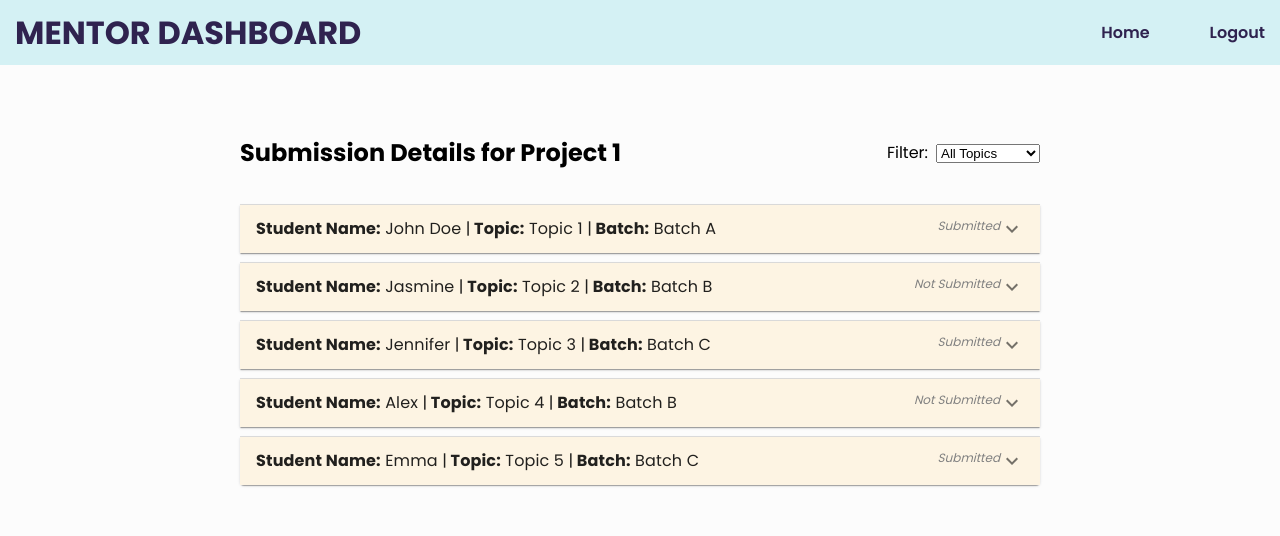
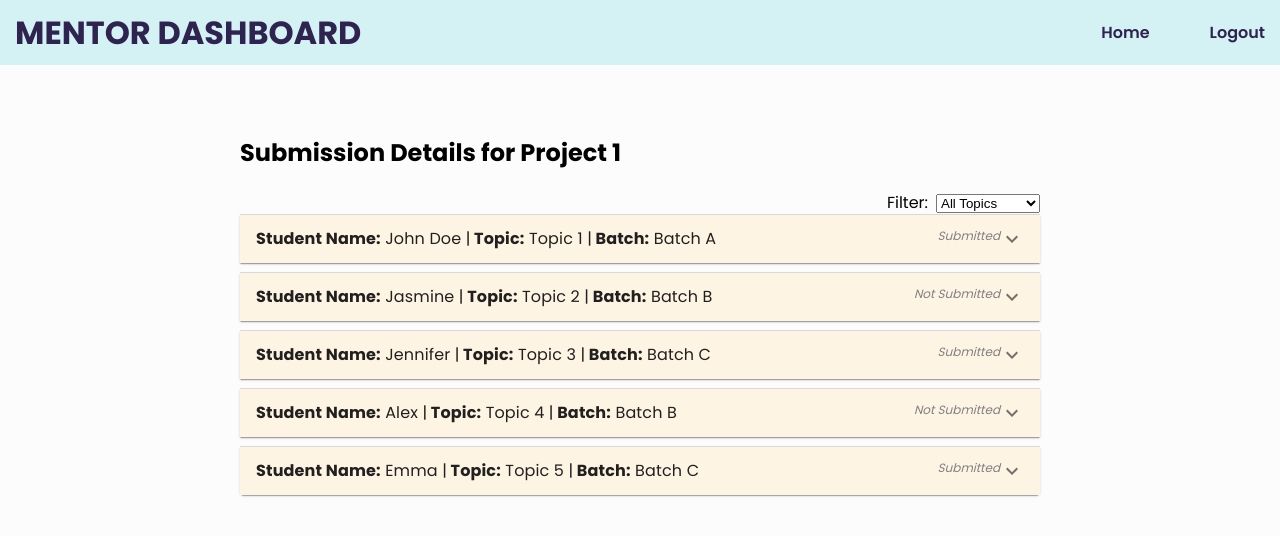
Before and after one commit to Sanjeev-Krishna-S/test1, a React (Create React App) app: page /mentor/submission/1 in a window 1280 px wide. Shown: the top 536 px of the page. Built offline with nearby package versions, Linux system fonts and the light colour scheme.

Commit message:
Re edited MentorSub

```diff
--- a/src/pages/MentorGrading.jsx
+++ b/src/pages/MentorGrading.jsx
@@ -1,9 +1,62 @@
-import React from 'react'
+// MentorGrading.jsx
+import React, { useState } from 'react';
+import { useParams, useLocation } from 'react-router-dom';
 
 const MentorGrading = () => {
+  const { projectId } = useParams();
+  const location = useLocation();
+
+  // Extract gradingData and selectedStudent from the location state
+  const { gradingData, selectedStudent, selectedStudentName } = location.state || {};
+
+  // State to store grading data
+  const [grading, setGrading] = useState({ grade: '', comment: '' });
+
+  // Function to handle grading input change
+  const handleGradeChange = (value) => {
+    setGrading((prevGrading) => ({ ...prevGrading, grade: value }));
+  };
+
+  // Function to handle comment input change
+  const handleCommentChange = (value) => {
+    setGrading((prevGrading) => ({ ...prevGrading, comment: value }));
+  };
+
   return (
-    <div>MentorGrading</div>
-  )
-}
+    <div>
+      <h2>Mentor Grading for Project {projectId}</h2>
+      {/* Display the selected student's name */}
+      <h3>Grading for {selectedStudentName}</h3>
+      <table>
+        <thead>
+          <tr>
+            <th>Student Name</th>
+            <th>Grade</th>
+            <th>Comment</th>
+          </tr>
+        </thead>
+        <tbody>
+          <tr>
+            <td>{selectedStudentName}</td>
+            <td>
+              <input
+                type="text"
+                value={grading.grade}
+                onChange={(e) => handleGradeChange(e.target.value)}
+              />
+            </td>
+            <td>
+              <input
+                type="text"
+                value={grading.comment}
+                onChange={(e) => handleCommentChange(e.target.value)}
+              />
+            </td>
+          </tr>
+        </tbody>
+      </table>
+    </div>
+  );
+};
 
-export default MentorGrading
+export default MentorGrading;
--- a/src/pages/MentorSubmission.jsx
+++ b/src/pages/MentorSubmission.jsx
@@ -4,6 +4,7 @@ import { useParams, useNavigate } from 'react-router-dom';
 import { Accordion, AccordionDetails, AccordionSummary, Typography } from '@mui/material';
 import ExpandMoreIcon from '@mui/icons-material/ExpandMore';
 import './MentorSubmission.css';
+import MentorGrading from './MentorGrading'; // Import MentorGrading component
 
 const MentorSubmission = () => {
   const { projectId } = useParams();
@@ -14,6 +15,20 @@ const MentorSubmission = () => {
       {submission.status}
     </span>
   );
+
+  // Dummy data for grading (moved from MentorGrading.jsx)
+  const dummyGradingData = [
+    { id: 101, studentName: 'John Doe', grade: '', comment: '' },
+    { id: 102, studentName: 'Jasmine', grade: '', comment: '' },
+    { id: 103, studentName: 'Jennifer', grade: '', comment: '' },
+    { id: 104, studentName: 'Alex', grade: '', comment: '' },
+    { id: 105, studentName: 'Emma', grade: '', comment: '' },
+    // Add more students as needed
+  ];
+
+  // State to keep track of the selected student ID
+  const [selectedStudent, setSelectedStudent] = useState(null);
+
   const dummySubmissions = {
     1: [
       { id: 101, studentName: 'John Doe', topic: 'Topic 1', batch: 'Batch A', status: 'Submitted' },
@@ -30,18 +45,18 @@ const MentorSubmission = () => {
       { id: 205, studentName: 'Eva', topic: 'Topic 5', batch: 'Batch B', status: 'Submitted' },
     ],
     3: [
-      { id: 301, studentName: 'Alice Smith', topic: 'Topic 1', batch: 'Batch A', status: 'Submitted' },
-      { id: 302, studentName: 'Bob', topic: 'Topic 2', batch: 'Batch B', status: 'Not Submitted' },
-      { id: 303, studentName: 'Charlie', topic: 'Topic 3', batch: 'Batch C', status: 'Submitted' },
-      { id: 304, studentName: 'David', topic: 'Topic 4', batch: 'Batch C', status: 'Not Submitted' },
-      { id: 305, studentName: 'Eva', topic: 'Topic 5', batch: 'Batch B', status: 'Submitted' },
+      { id: 301, studentName: 'Johnson', topic: 'Topic 1', batch: 'Batch A', status: 'Submitted' },
+      { id: 302, studentName: 'Johnny', topic: 'Topic 2', batch: 'Batch B', status: 'Not Submitted' },
+      { id: 303, studentName: 'Parker', topic: 'Topic 3', batch: 'Batch C', status: 'Submitted' },
+      { id: 304, studentName: 'Peter', topic: 'Topic 4', batch: 'Batch C', status: 'Not Submitted' },
+      { id: 305, studentName: 'Eve', topic: 'Topic 5', batch: 'Batch B', status: 'Submitted' },
     ],
     4: [
-      { id: 401, studentName: 'Alice Smith', topic: 'Topic 1', batch: 'Batch A', status: 'Submitted' },
-      { id: 402, studentName: 'Bob', topic: 'Topic 2', batch: 'Batch B', status: 'Not Submitted' },
-      { id: 403, studentName: 'Charlie', topic: 'Topic 3', batch: 'Batch C', status: 'Submitted' },
-      { id: 404, studentName: 'David', topic: 'Topic 4', batch: 'Batch A', status: 'Not Submitted' },
-      { id: 405, studentName: 'Eva', topic: 'Topic 5', batch: 'Batch A', status: 'Submitted' },
+      { id: 401, studentName: 'Jennifer', topic: 'Topic 1', batch: 'Batch A', status: 'Submitted' },
+      { id: 402, studentName: 'Aizen', topic: 'Topic 2', batch: 'Batch B', status: 'Not Submitted' },
+      { id: 403, studentName: 'Kurosaki', topic: 'Topic 3', batch: 'Batch C', status: 'Submitted' },
+      { id: 404, studentName: 'Itadori', topic: 'Topic 4', batch: 'Batch A', status: 'Not Submitted' },
+      { id: 405, studentName: 'Fushiguro', topic: 'Topic 5', batch: 'Batch A', status: 'Submitted' },
     ],
     5: [
       { id: 501, studentName: 'Alice Smith', topic: 'Topic 1', batch: 'Batch A', status: 'Submitted' },
@@ -66,20 +81,23 @@ const MentorSubmission = () => {
   // Extract batch and topic from the selected filter
   const [selectedBatch, selectedTopic] = selectedFilter.split('-');
 
-  // Apply filters based on selectedBatch and selectedTopic
-  const filteredSubmissions = submissions.filter((submission) => {
-    return (
-      (!selectedBatch || submission.batch === selectedBatch) &&
-      (!selectedTopic || submission.topic === selectedTopic)
-    );
+  // Function to handle accordion click
+const handleAccordionClick = (studentId, studentName) => {
+    // Find the selected student's data from dummySubmissions
+    const selectedStudentData = submissions.find((student) => student.id === studentId);
+
+    // Pass gradingData and selectedStudent as state to the MentorGrading page
+    navigate(`/mentor/submission/${projectId}/grade`, {
+      state: {
+        gradingData: dummySubmissions[projectId], // Use dummySubmissions as gradingData
+        selectedStudent: selectedStudentData,
+        selectedStudentName: studentName,
+      },
     });
-  const handleAccordionClick = () => {
-    navigate(`/mentor/submission/${projectId}/grade`); // Redirect to MentorGrading page
   };
 
   return (
     <div className="MentorSubmission">
-      <div className="MentorSubmissionHeader">
       <h2>Submission Details for Project {projectId}</h2>
       <div className="filters">
         {/* Combined batch and topic filter */}
@@ -101,10 +119,12 @@ const MentorSubmission = () => {
           </optgroup>
         </select>
       </div>
-      </div>
 
-      {filteredSubmissions.map((submission) => (
-        <Accordion key={submission.id} onClick={handleAccordionClick}>
+      {submissions.map((submission) => (
+  <Accordion
+    key={submission.id}
+    onClick={() => handleAccordionClick(submission.id, submission.studentName)}
+  >
     <AccordionSummary expandIcon={<ExpandMoreIcon />}>
       <Typography>
         <strong>Student Name:</strong> {submission.studentName} |
@@ -115,13 +135,11 @@ const MentorSubmission = () => {
     </AccordionSummary>
     <AccordionDetails>
       <Typography>
-              {/* You can remove the date attribute */}
-              {/* <strong>Submission Date:</strong> {submission.date} */}
+        {/* Additional details if needed */}
       </Typography>
     </AccordionDetails>
   </Accordion>
 ))}
-
     </div>
   );
 };
```
Lines whose indentation alone changed are shown as unchanged.
